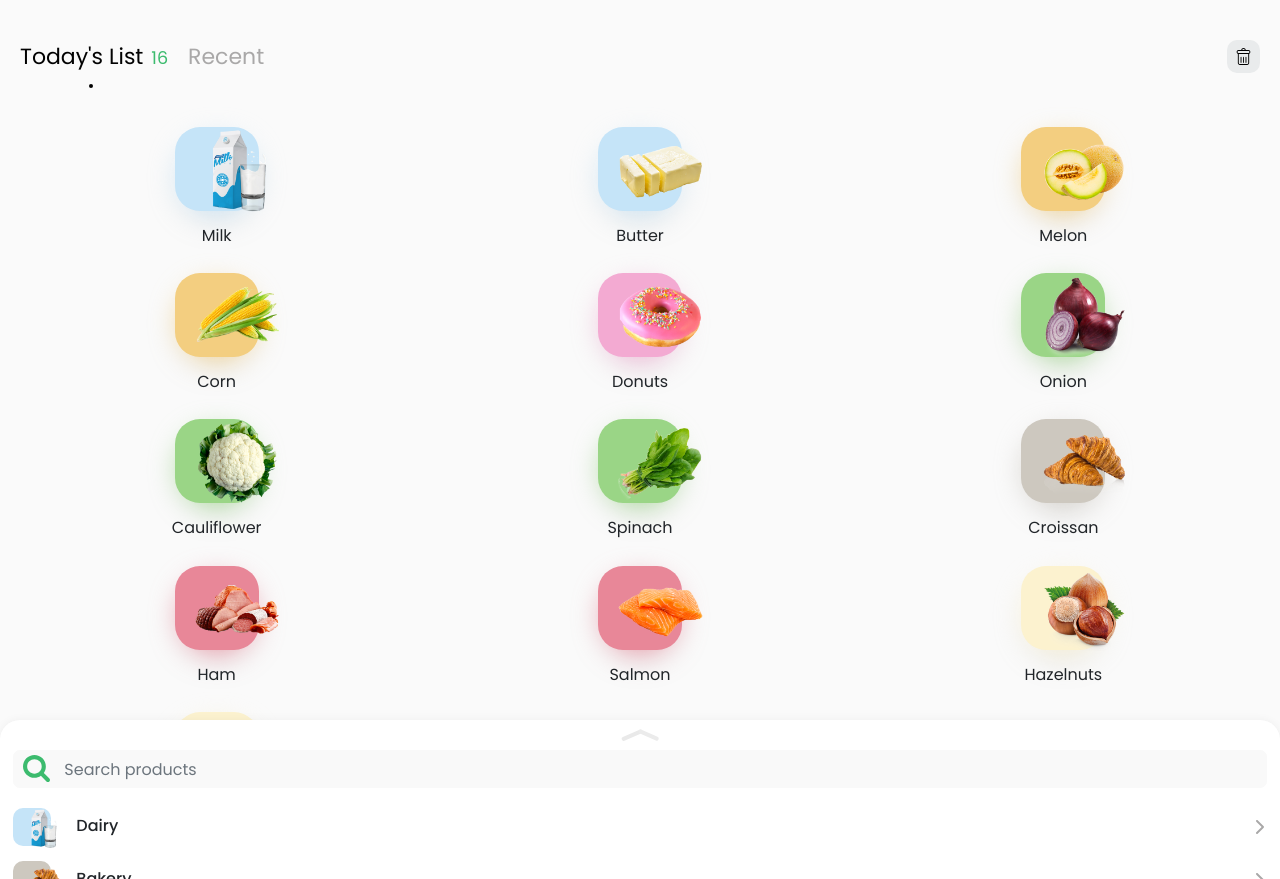
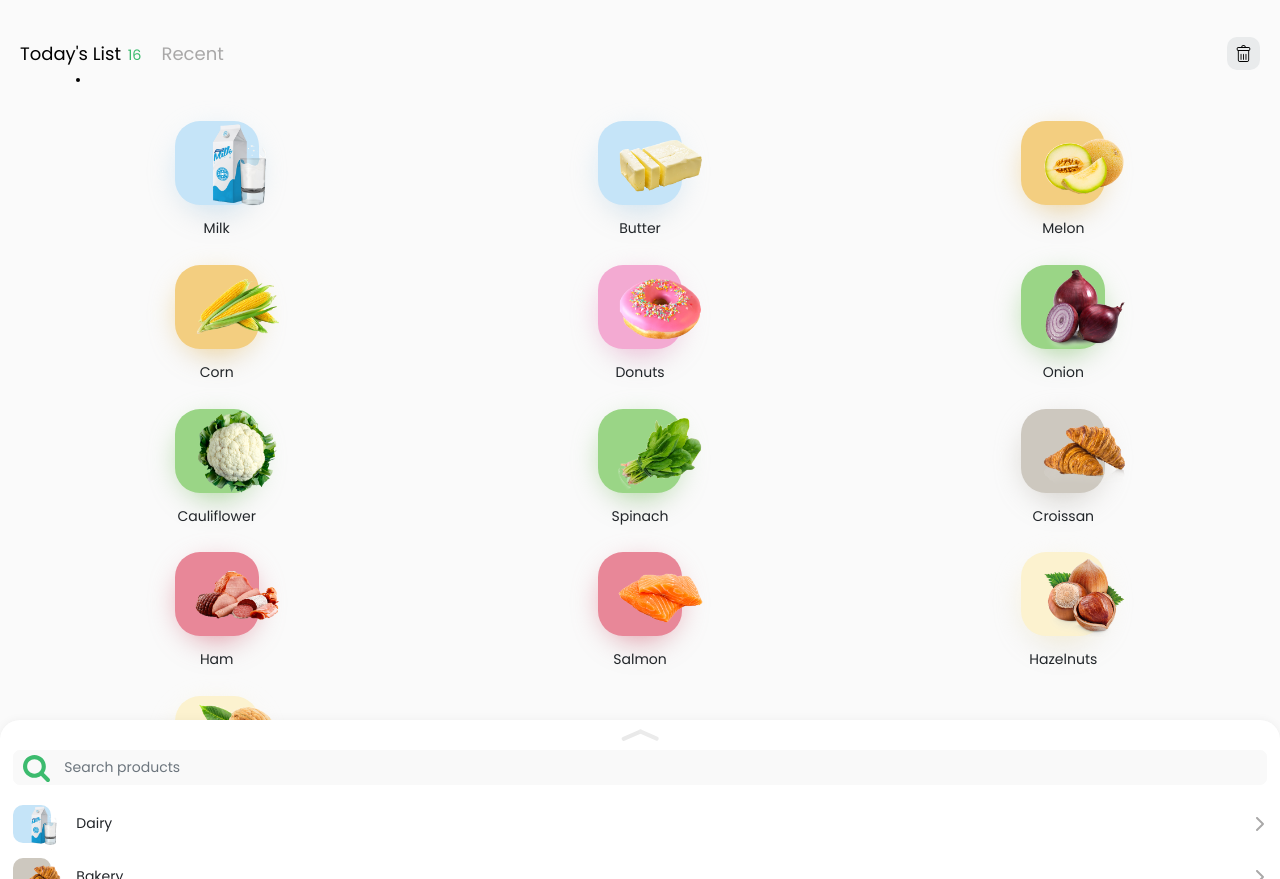
Before and after one commit to lena-ts/tobuy-test, a website: page index.html in a window 1280 px wide. Drawn offline with Linux system fonts and the light colour scheme.

Commit message:
styles update

```diff
--- a/scss/styles.scss
+++ b/scss/styles.scss
@@ -55,7 +55,7 @@ body {
 		padding: 0;
 		margin-right: 20px;
 		font-weight: 400;
-		font-size: 22px;
+		font-size: 18px;
 		background: transparent;
 
 		&.active {
@@ -124,7 +124,7 @@ body {
 	top: 58px;
 	right: 0;
 	z-index: 1;
-	font-size: 20px;
+	font-size: 16px;
 	min-width: 190px;
 	display: none;
 
@@ -191,7 +191,7 @@ body {
 
 			h4 {
 				font-weight: normal;
-				font-size: 16px;
+				font-size: 14px;
 			}
 		}
 	}
@@ -237,6 +237,7 @@ body {
 		border-color: $color-gray-light;
 		@include border-radius(7px);
 		padding-left: 50px;
+		font-size: 14px;
 	}
 
 	.search {
@@ -291,9 +292,9 @@ body {
 	}
 	h4 {
 		display: inline-block;
-		font-size: 16px;
+		font-size: 14px;
 		cursor: pointer;
-		font-weight: 500;
+		font-weight: 400;
 	}
 
 	&[data-category="fish"] {
@@ -340,7 +341,7 @@ body {
 
 	.category-title {
 		text-align: center;
-		font-size: 20px;
+		font-size: 18px;
 		font-weight: 400;
 		margin-top: 15px;
 	}
```
Also changed, not shown: scss/styles.css.
